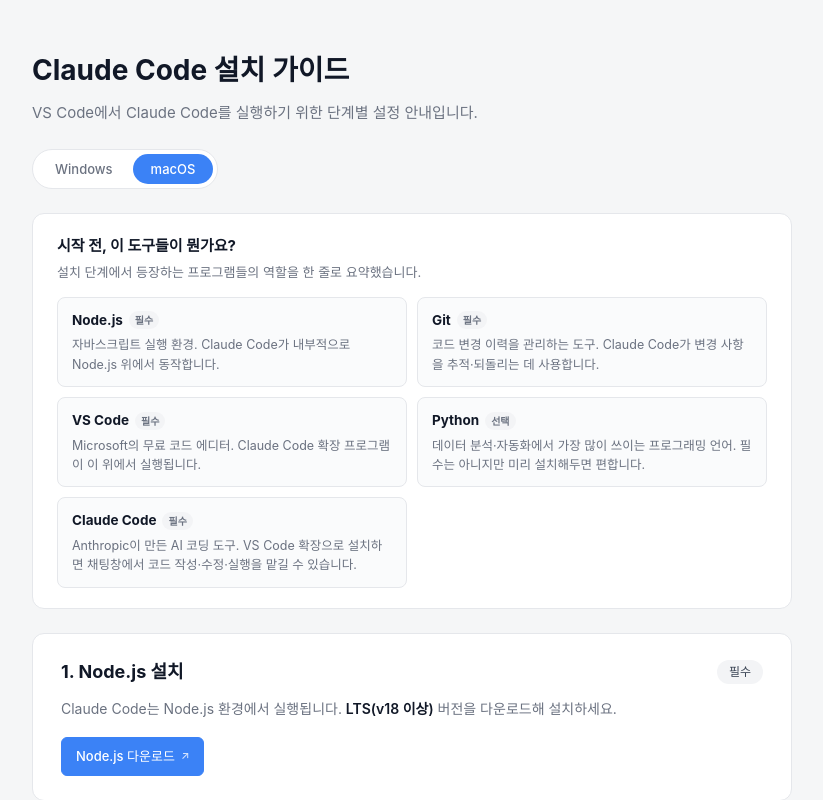
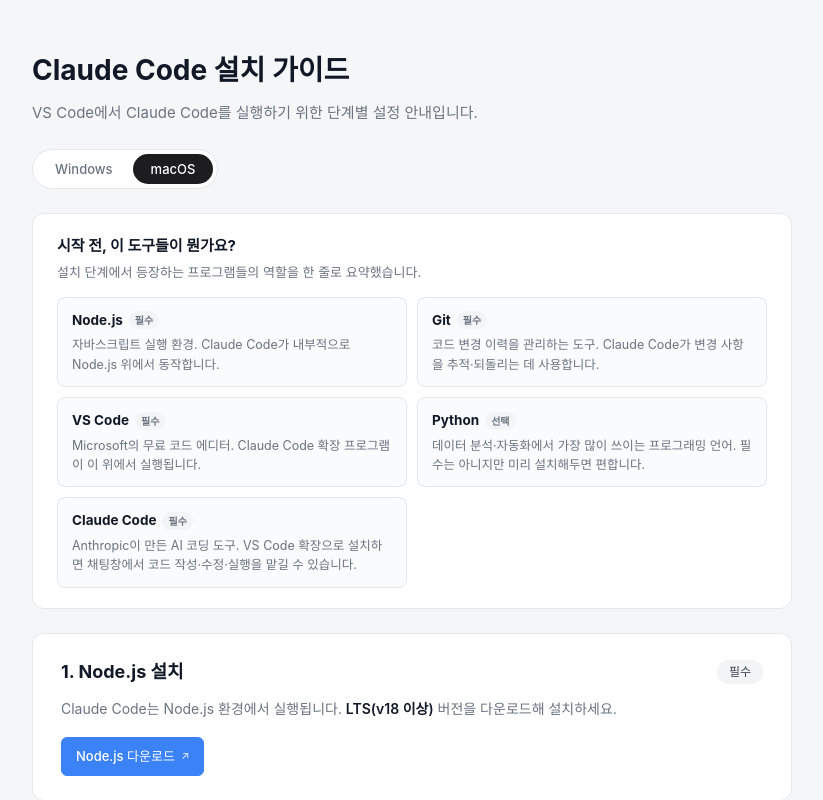
Before and after one commit to todoto1/claude-guide, a plain HTML site: page index.html in a window 1280 px wide. Both pictures are taken after a click on the tab "macOS". Shown: the top 800 px of the page, without its empty margins (228-1051 px from the left). Drawn offline with Linux system fonts and the light colour scheme.

Commit message:
Style macOS tab with Apple dark gray accent

```diff
--- a/index.html
+++ b/index.html
@@ -421,6 +421,11 @@
     color: #ffffff;
   }
 
+  body.os-mac .os-tab.active {
+    background: #1D1D1F;
+    color: #ffffff;
+  }
+
   .os-tab:not(.active):hover {
     background: #f3f4f6;
     color: var(--text);
```
